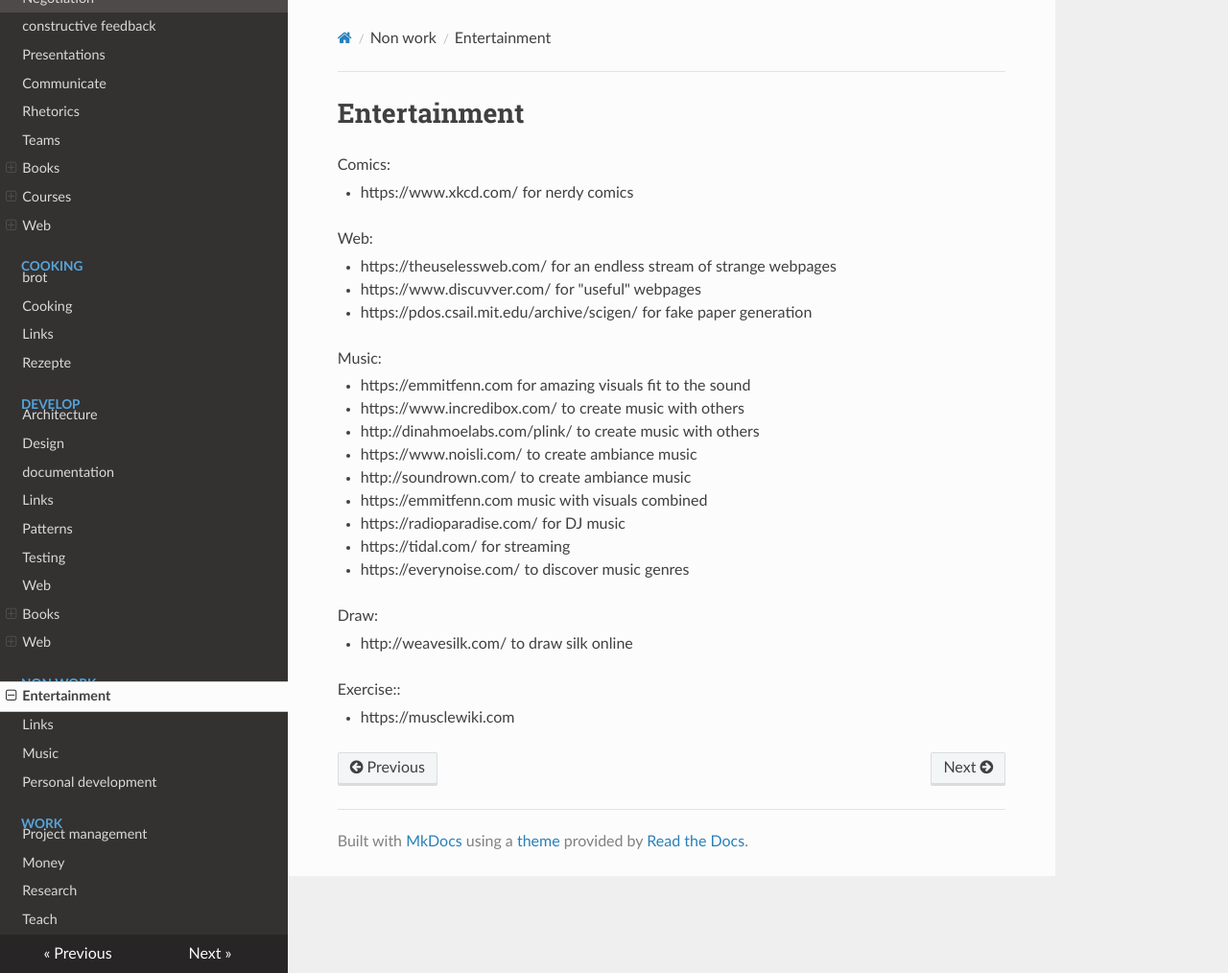
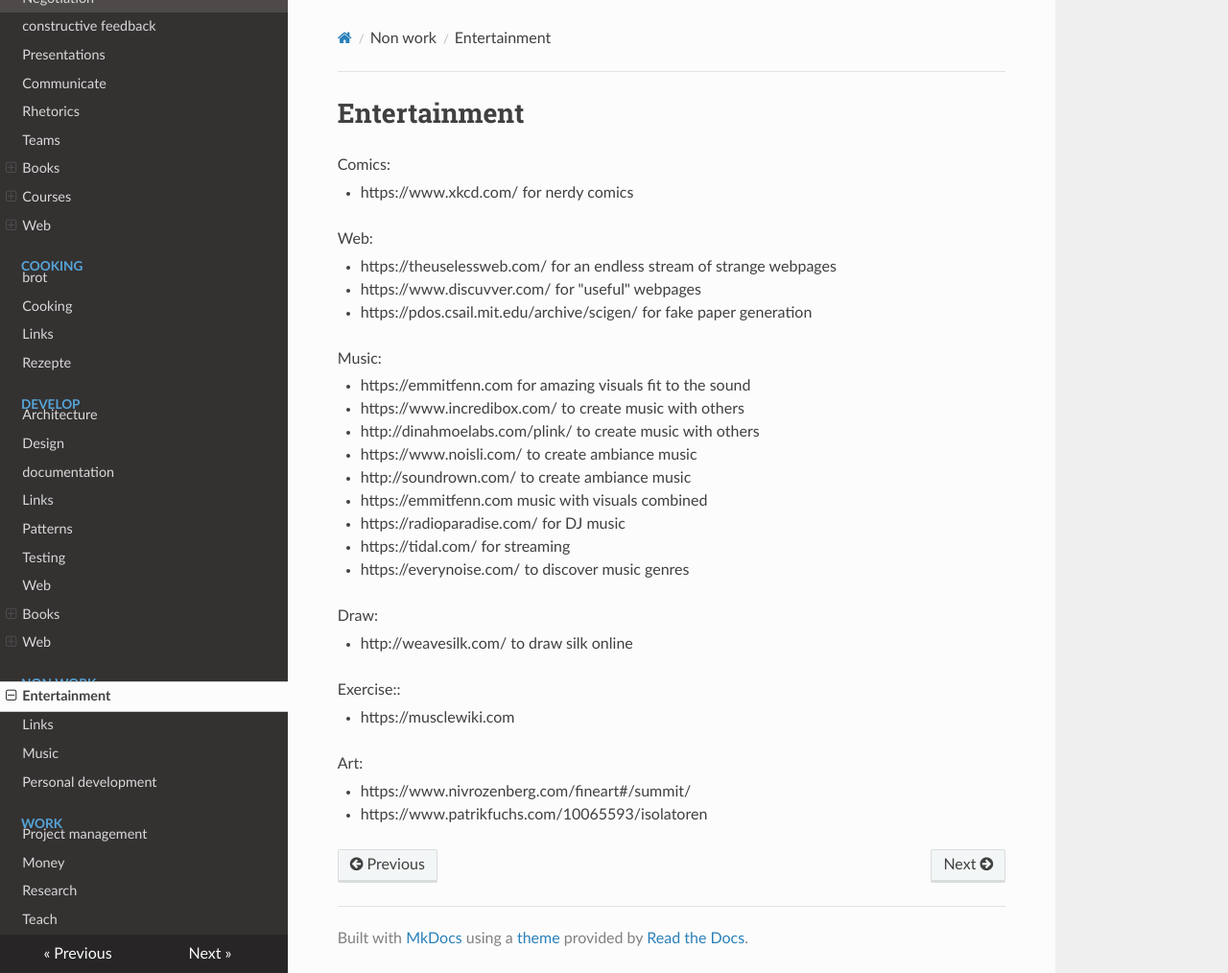
Before and after one commit to famoser/docs, an MkDocs documentation site: the page built from docs/non-work/entertainment.md, in a window 1280 px wide and 1014 px high. Shown: the whole window at 96% size. Built offline with MkDocs 1.6.1, drawn with Linux system fonts in a browser that asks for light colours; nearby versions of some CDN libraries; some of the changed lines change nothing that is shown.

Commit message:
Update entertainment.md

```diff
--- a/docs/non-work/entertainment.md
+++ b/docs/non-work/entertainment.md
@@ -29,3 +29,8 @@
 Exercise::
 
 - https://musclewiki.com
+
+Art:
+
+- https://www.nivrozenberg.com/fineart#/summit/
+- https://www.patrikfuchs.com/10065593/isolatoren
```
